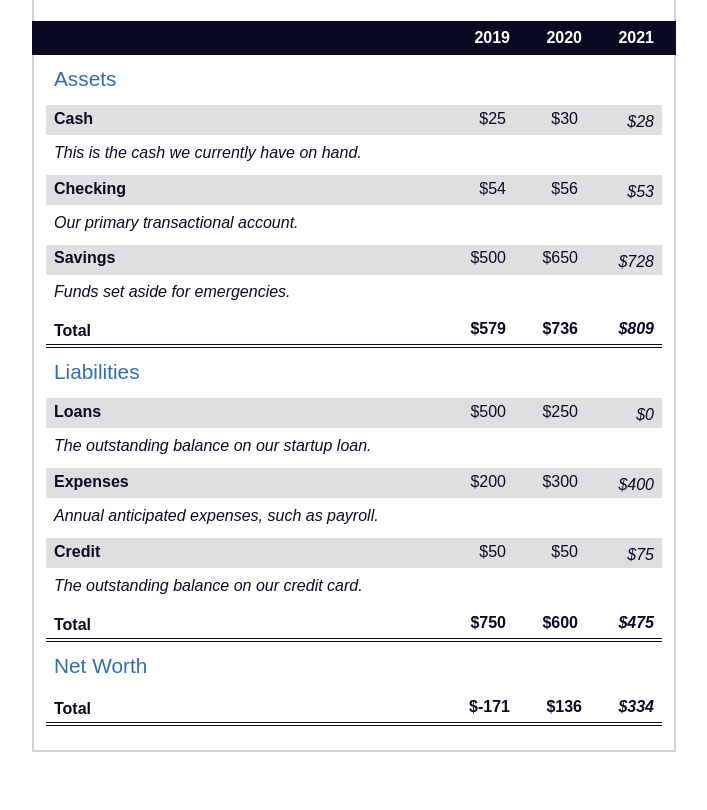
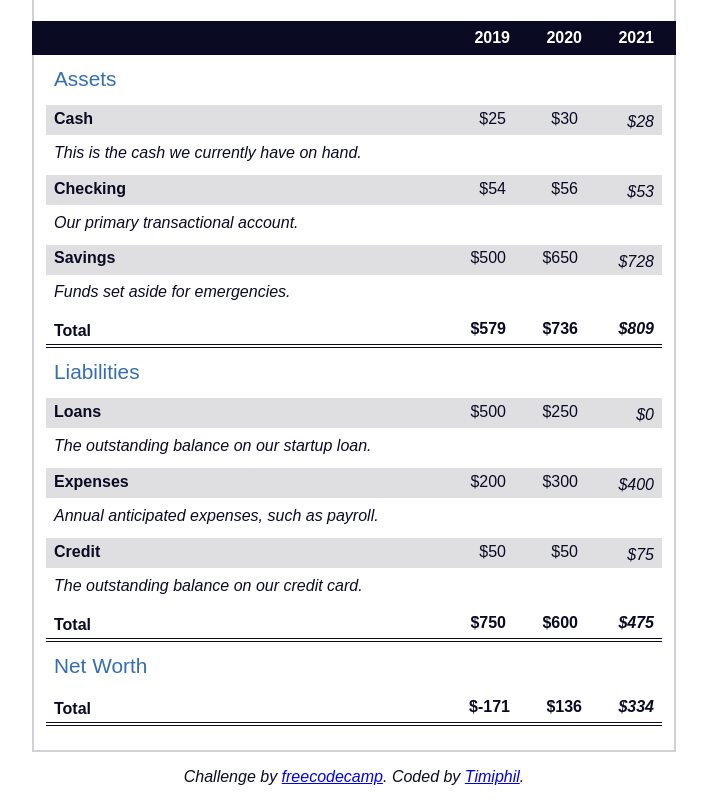
Before and after one commit to timiphil/Balance-Sheet, a plain HTML site: page index.html in a window 1280 px wide. Shown: the part 106-916 px from the top of the page, without its empty margins (286-993 px from the left). Before the commit the page ends 866 px from the top, so only its background shows below. Drawn offline with Linux system fonts and the light colour scheme.

Commit message:
Update index.html

```diff
--- a/index.html
+++ b/index.html
@@ -117,5 +117,10 @@
         </div>
       </section>
     </main>
+    <!-- Attribution -->
+ <footer class="attribution">
+  Challenge by <a href="https://www.freecodecamp.org/learn" target="_blank">freecodecamp</a>.
+  Coded by <a href="https://github.com/Timiphil">Timiphil</a>.
+ </footer>
   </body>
 </html>
```
